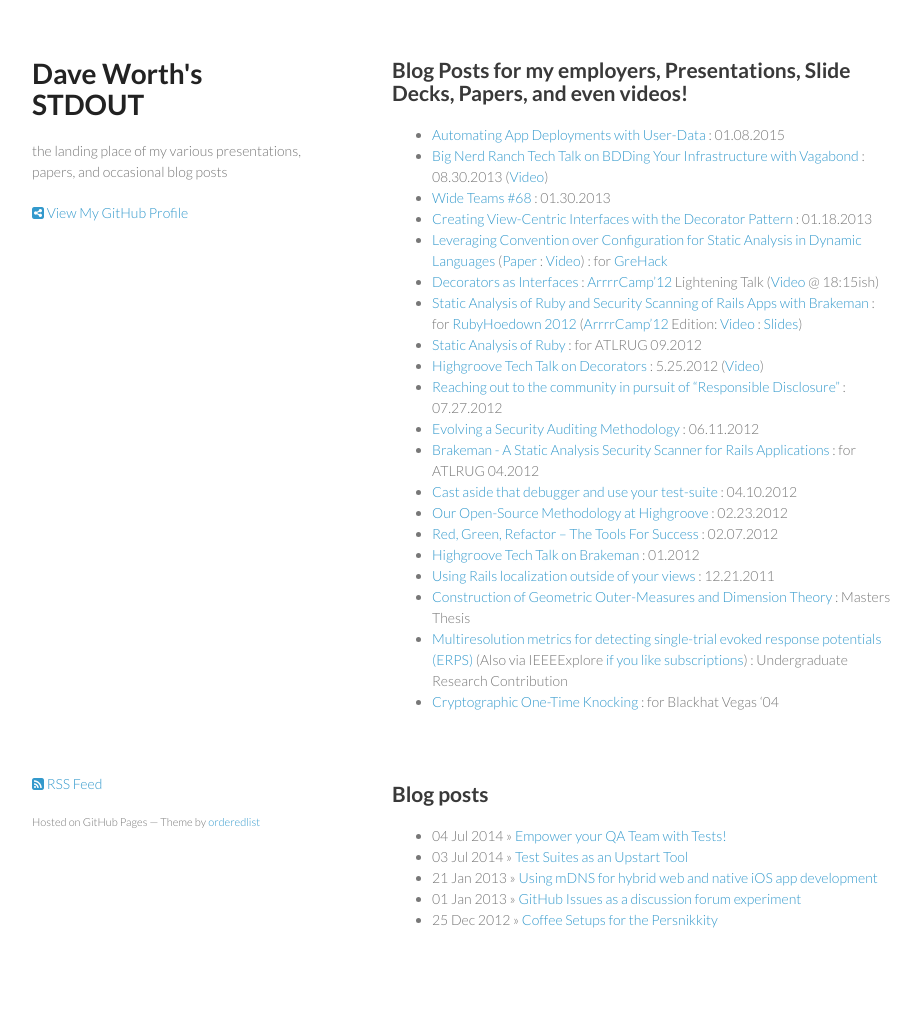
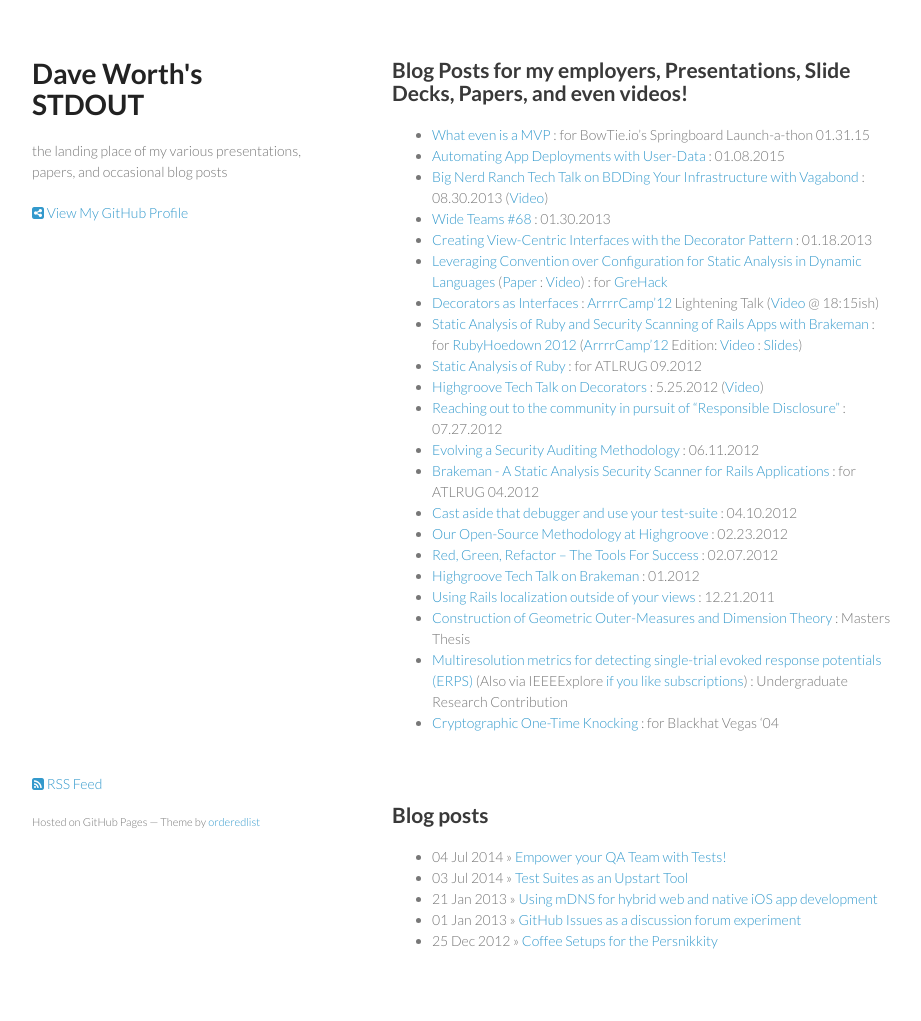
Before and after one commit to daveworth/daveworth.github.com, a Jekyll site: the page built from index.md, in a window 1280 px wide. Shown: the whole page, without its empty margins (178-1099 px from the left). Built offline with Jekyll 4.4.1, drawn with Linux system fonts in a browser that asks for light colours; nearby versions of some CDN libraries; before the commit the page ends 1000 px from its top, so only the background shows below that.

Commit message:
Add link to BowTie's Springboard talk

```diff
--- a/index.md
+++ b/index.md
@@ -1,6 +1,7 @@
 ---
 layout: default
 ---
+* [What even is a MVP](http://www.slideshare.net/david_e_worth/what-even-is-a-mvp-for-bowtie-springboard) : for BowTie.io's Springboard Launch-a-thon  01.31.15
 * [Automating App Deployments with User-Data](https://www.digitalocean.com/company/blog/automating-application-deployments-with-user-data/) :  01.08.2015
 * [Big Nerd Ranch Tech Talk on BDDing Your Infrastructure with Vagabond](http://daveworth.github.io/8_30_2013_BDD_Your_Infrastructure_with_Vagabond/#slide-0) :  08.30.2013 ([Video](http://vimeo.com/74387133))
 * [Wide Teams #68](http://www.wideteams.com/2013/01/30/episode-68-david-worth-of-big-nerd-ranch/) :  01.30.2013
```
